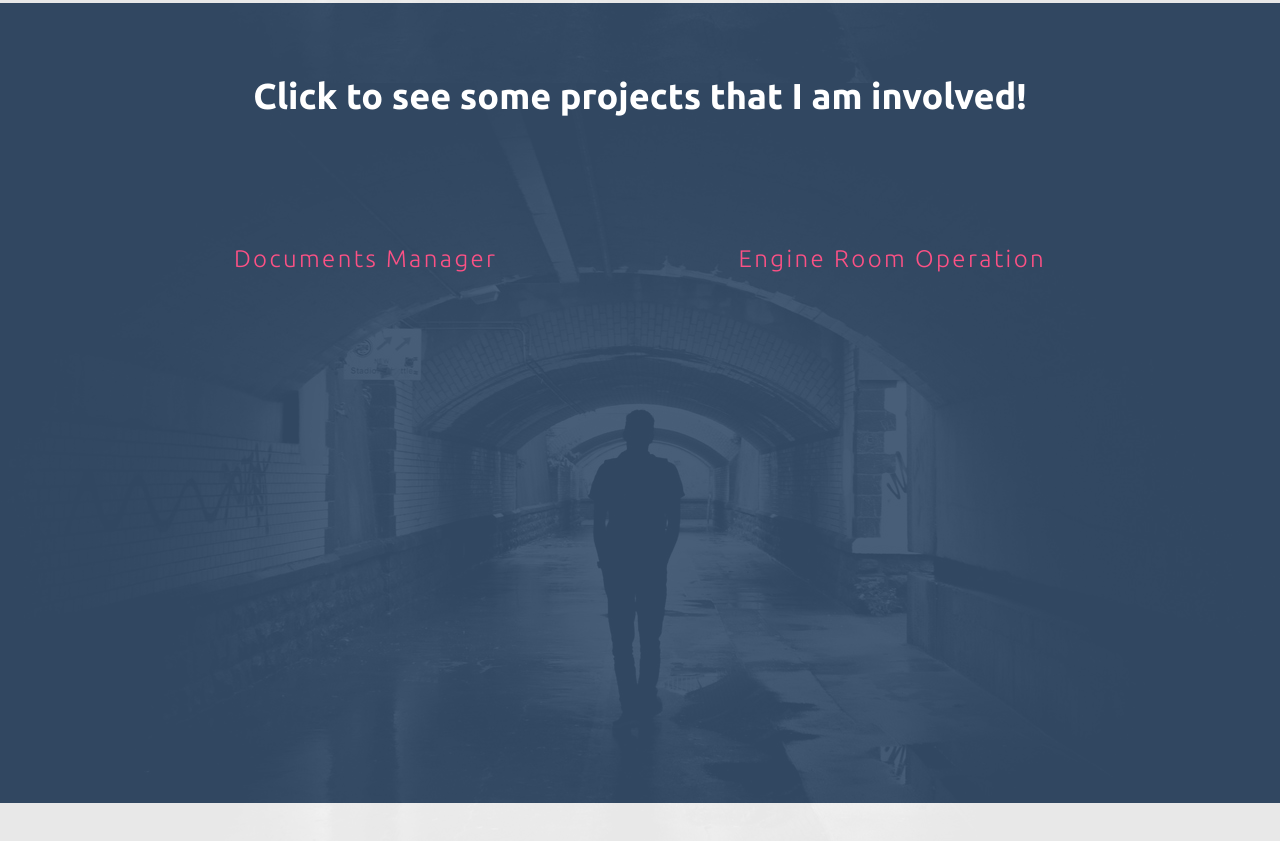
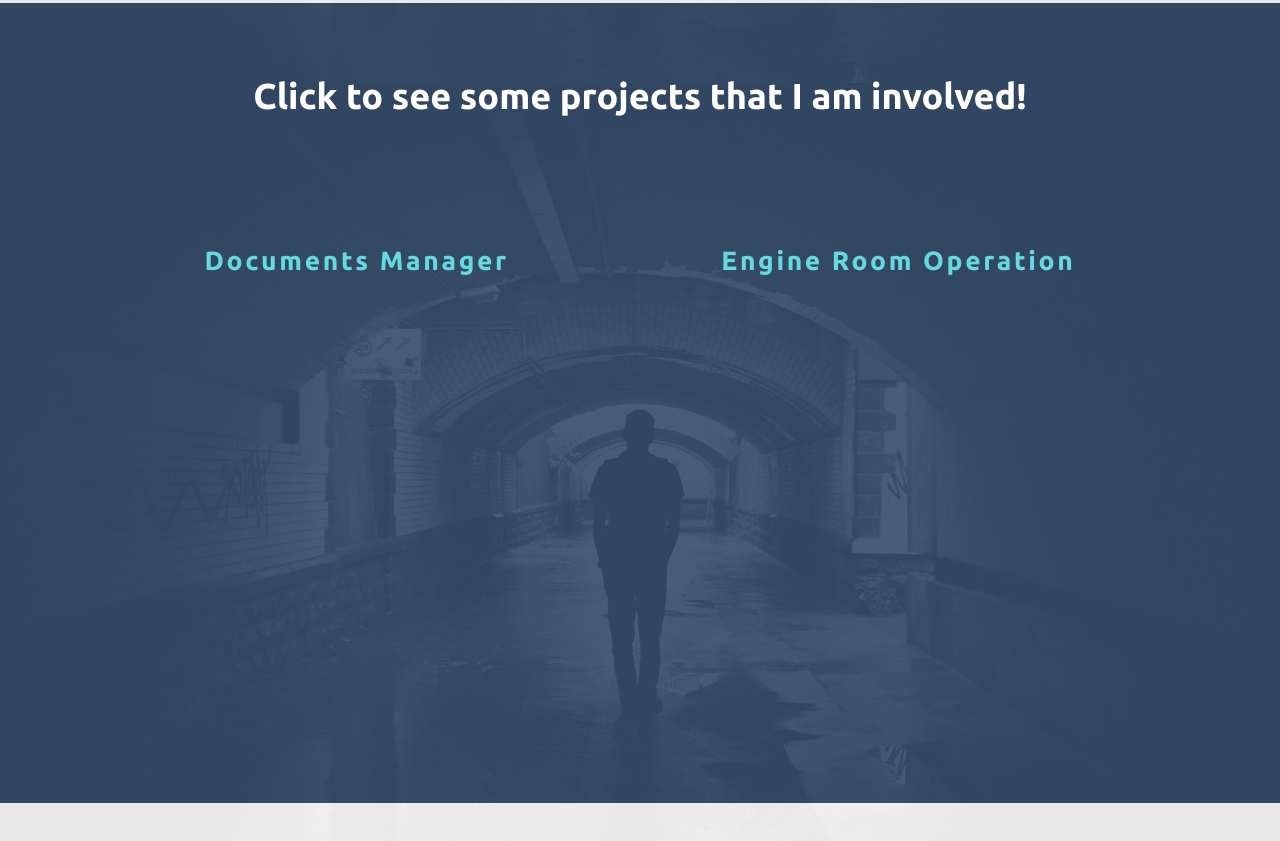
Before and after one commit to BrunoThomaz/BrunoThomaz.github.io, a plain HTML site: page index.html in a window 1280 px wide. Shown: the part 1597-2438 px from the top of the page. Drawn offline with Linux system fonts and the light colour scheme.

Commit message:
Fix: Style of project links

```diff
--- a/src/css.css
+++ b/src/css.css
@@ -529,18 +529,19 @@ section#landing p {
 
 #projects ul li a {
   text-decoration: none;
-  color: #fc5185;
+  color: #65d9df;
   letter-spacing: .1em;
   position: relative;
   padding: .3em;
-  font-size: 1em;
+  font-size: 1.1em;
+  font-weight: 800;
 }
 
 #projects ul li a::after {
   content: '';
   position: absolute;
   bottom: 0;
-  background-color: #43dde6;
+  background-color: #fc5185;
   width: 0;
   left: 50%;
   height: 2px;
```
Also changed, not shown: index.html (+6 -0 lines), src/images/M001.jpeg (added), src/images/mongo_university.png (added).
